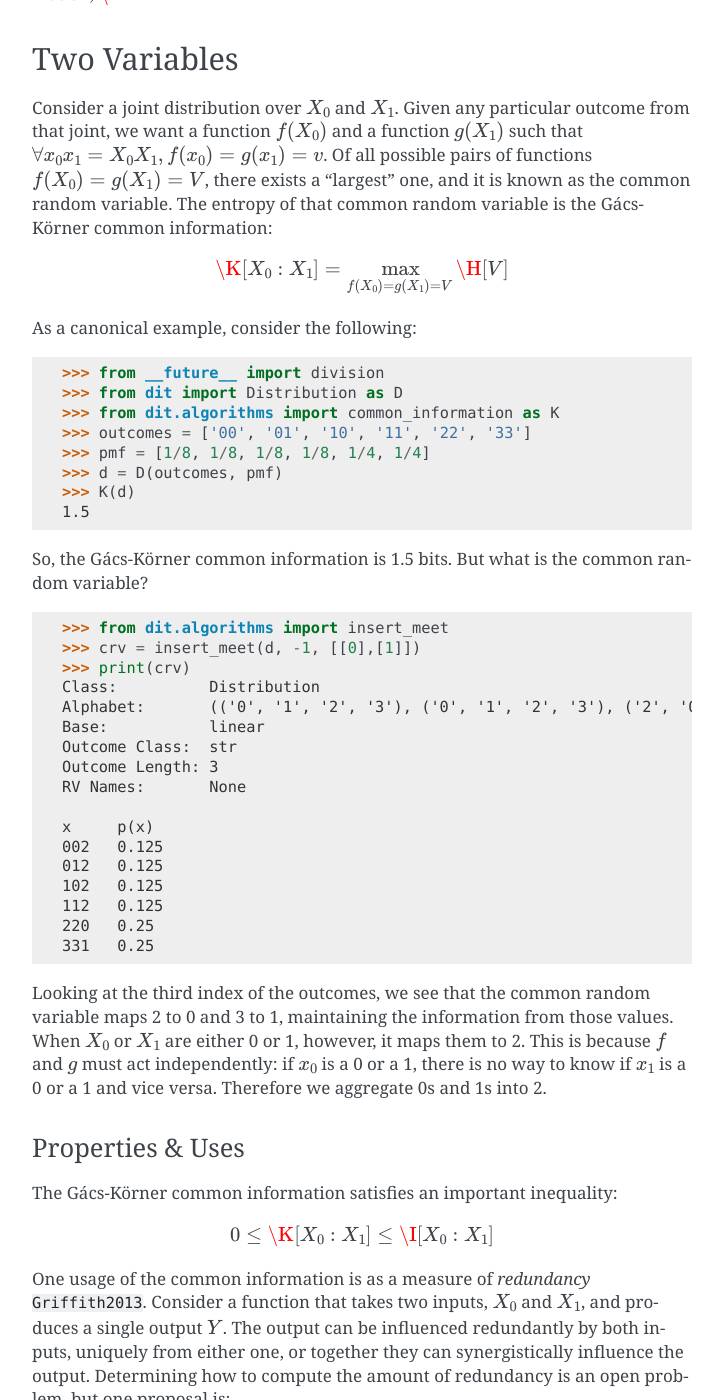
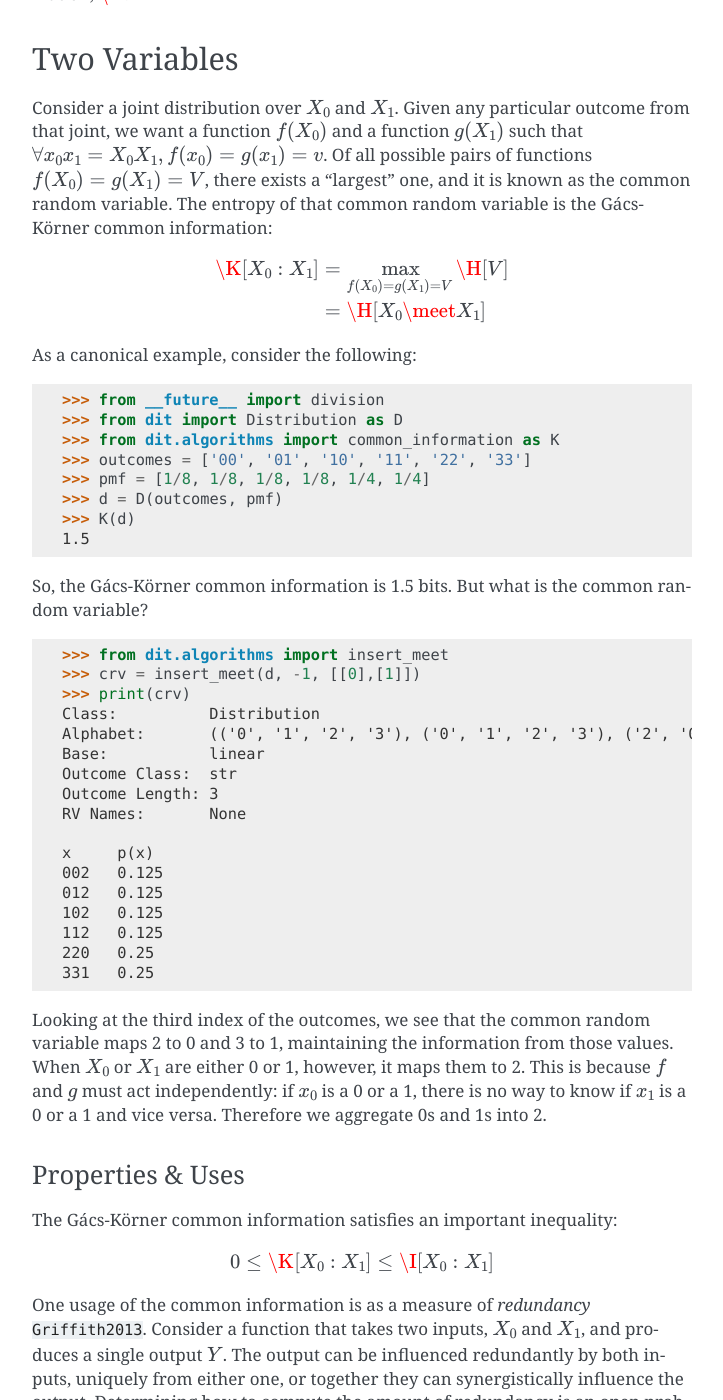
Before and after one commit to dit/dit, a Sphinx documentation site: the page built from docs/measures/gk_common_information.rst, in a window 1280 px wide and 1400 px high, scrolled down 577 px. Shown: the whole window, without its empty margins (388-1111 px from the left). Built offline with Sphinx 7.4.7, drawn with Linux system fonts in a browser that asks for light colours; cross-references to code outside the pages are shown as plain code; some of the changed text lies outside the part shown.

Commit message:
add an alternative equation for GK, and fix a symbol

```diff
--- a/docs/measures/gk_common_information.rst
+++ b/docs/measures/gk_common_information.rst
@@ -36,7 +36,8 @@ entropy of that common random variable is the Gács-Körner common information:
 
 .. math::
 
-   \K[X_0 : X_1] = \max_{f(X_0) = g(X_1) = V} \H[V]
+   \K[X_0 : X_1] &= \max_{f(X_0) = g(X_1) = V} \H[V] \\
+                 &= \H[X_0 \meet X_1]
 
 As a canonical example, consider the following:
 
@@ -99,7 +100,7 @@ amount of redundancy is an open problem, but one proposal is:
 
 .. math::
 
-   \I[X_0 \join X_1 : Y]
+   \I[X_0 \meet X_1 : Y]
 
 This quantity can be computed easily using dit:
 
```
